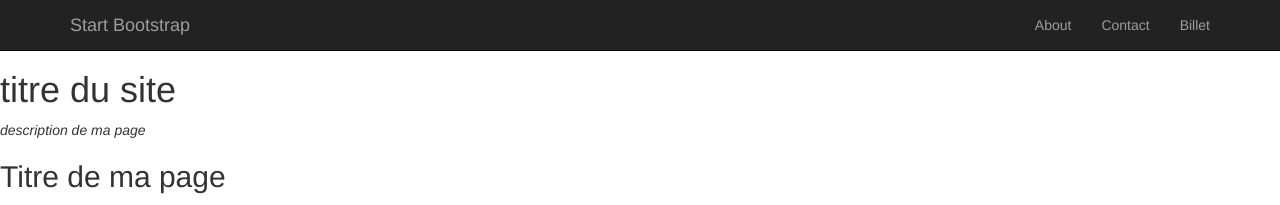
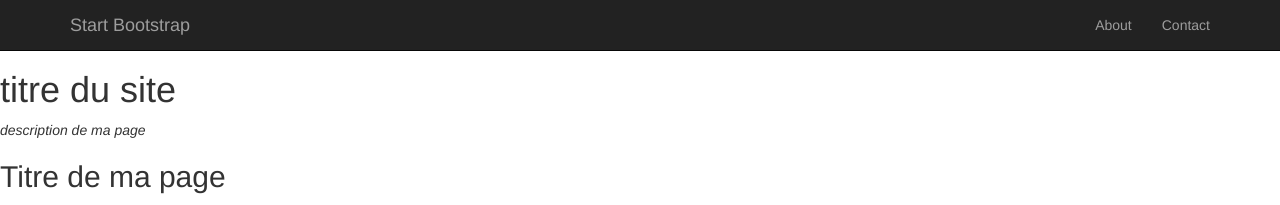
Before and after one commit to LeaBr/LeaBr.github.io, a Jekyll site: the page built from index.html, in a window 1280 px wide. Shown: the top 205 px of the page. Built offline with Jekyll 4.4.1, drawn with Linux system fonts in a browser that asks for light colours; nearby versions of some CDN libraries; library files that are not in the unit come from our copies.

Commit message:
modifié :         _includes/header.html

```diff
--- a/_includes/header.html
+++ b/_includes/header.html
@@ -28,9 +28,6 @@
                         <a href="contact.html">Contact</a>
                     </li>
 
-                    <li>
-                        <a href="contact.html">Billet</a>
-                    </li>
                 </ul>
             </div>
 
```
